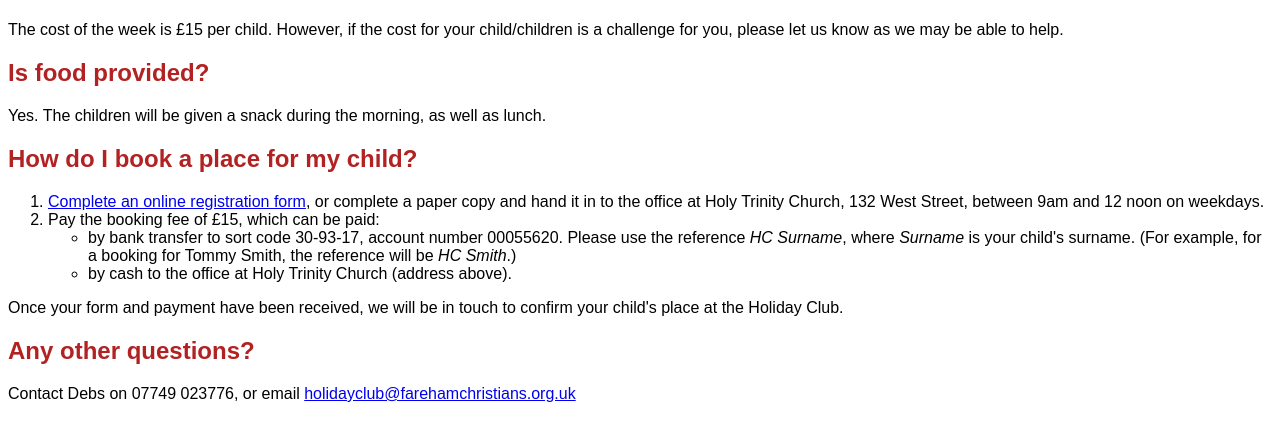
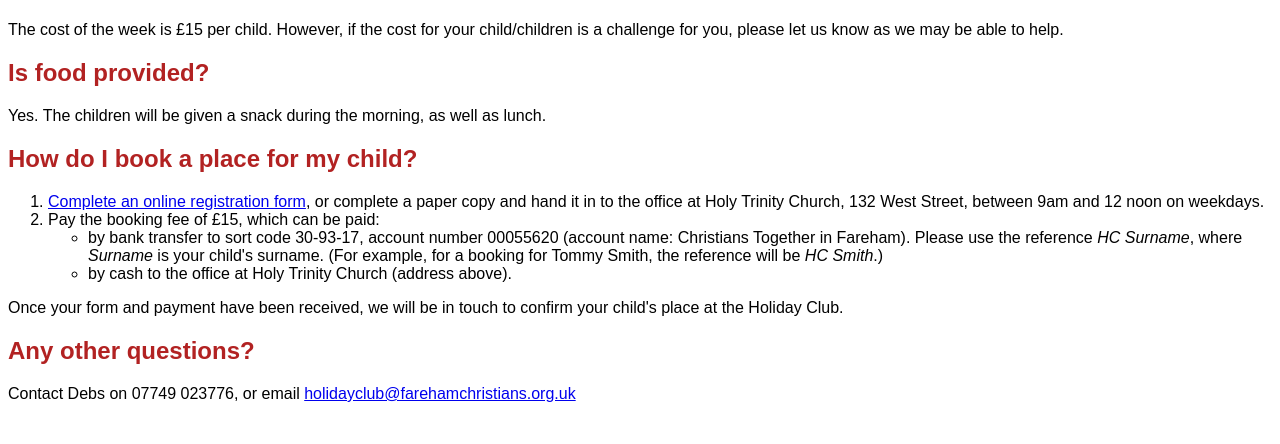
Before and after one commit to hicksjduk/ctif-website, a PHP site: page /holclubreg.php in a window 1280 px wide. Shown: the part 356-800 px from the top of the page. Run offline with PHP 8.4, Linux system fonts and the light colour scheme.

Commit message:
Account name

```diff
--- a/public/holclubreg.php
+++ b/public/holclubreg.php
@@ -26,7 +26,8 @@ or complete a paper copy and hand it in to the office at Holy Trinity Church, 13
 between 9am and 12 noon on weekdays.
 <li>Pay the booking fee of £15, which can be paid:
 <ul>
-<li>by bank transfer to sort code 30-93-17, account number 00055620. Please use the reference <i>HC Surname</i>, where <i>Surname</i> is your child's surname.
+<li>by bank transfer to sort code 30-93-17, account number 00055620 (account name: Christians Together in Fareham).
+Please use the reference <i>HC Surname</i>, where <i>Surname</i> is your child's surname.
 (For example, for a booking for Tommy Smith, the reference will be <i>HC Smith</i>.)
 <li>by cash to the office at Holy Trinity Church (address above).
 </ul>
```
